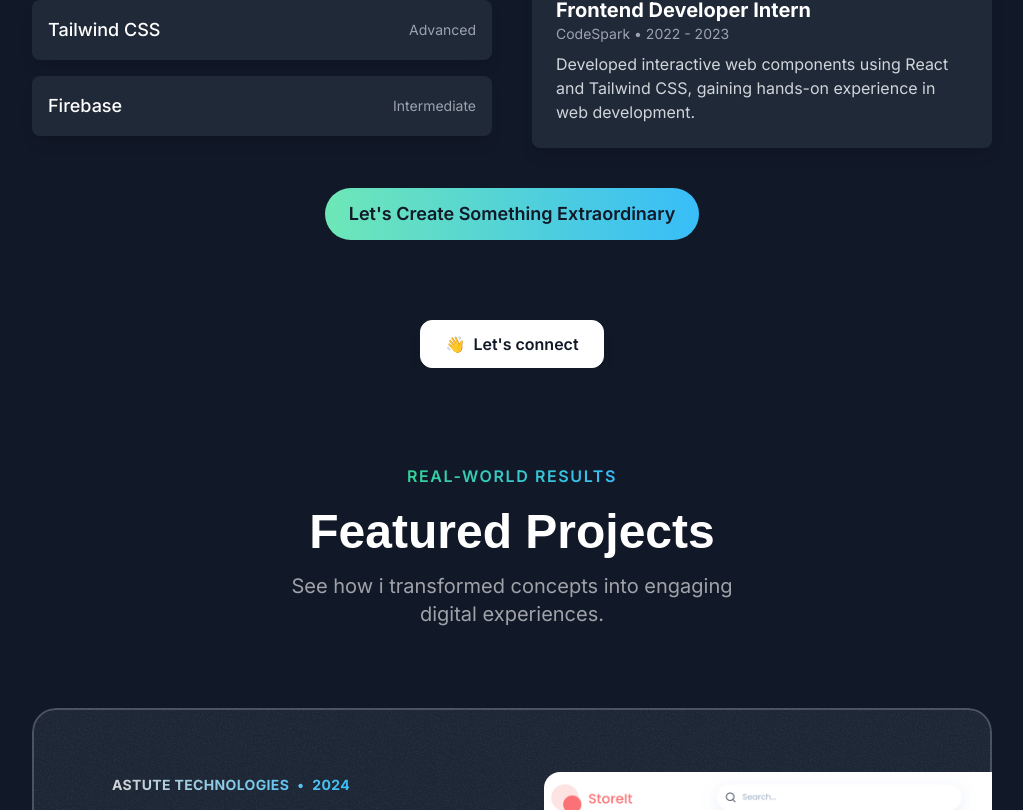
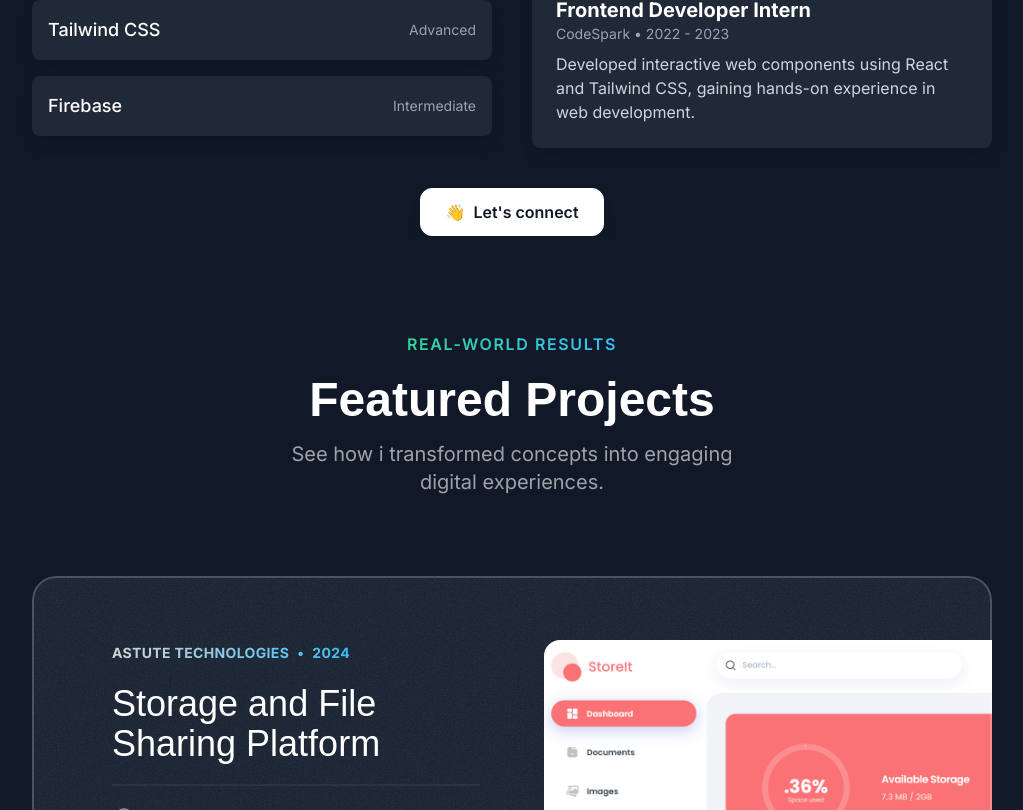
Before and after one commit to igrehanali/portfolio, a Next.js app: page / in a window 1280 px wide. Shown: the part 1570-2380 px from the top of the page, without its empty margins (128-1151 px from the left). Built offline with nearby package versions, Linux system fonts and the light colour scheme; a web font is replaced by a local one.

Commit message:
"Updated ImmersiveAboutMe component, removed MagneticButton, and modified Footer section with new links and styles."

```diff
--- a/src/components/immersive-about-me.tsx
+++ b/src/components/immersive-about-me.tsx
@@ -10,11 +10,14 @@ import { ContactModalComponent } from "./contact-modal";
 import * as THREE from "three";
 
 const ParticleField = ({ count = 5000 }) => {
-  // const points = useRef();
-  const [sphere] = useState(() =>
-    random.inSphere(new Float32Array(count * 3), { radius: 1.5 })
+  const points = useRef<THREE.Points>(null); // Specify the ref type
+
+  const [sphere] = useState<Float32Array>(
+    () =>
+      random.inSphere(new Float32Array(count * 3), {
+        radius: 1.5,
+      }) as Float32Array
   );
-  const points = useRef<THREE.Points>(null); // Specify the ref type
 
   useFrame((state, delta) => {
     if (points.current) {
@@ -25,7 +28,7 @@ const ParticleField = ({ count = 5000 }) => {
 
   return (
     <group rotation={[0, 0, Math.PI / 4]}>
-      <Points ref={points} positions={sphere} stride={4} frustumCulled={false}>
+      <Points ref={points} positions={sphere} stride={3} frustumCulled={false}>
         <PointMaterial
           transparent
           color="#fff"
@@ -46,44 +49,44 @@ const Scene = () => {
   );
 };
 
-const MagneticButton = ({ children }) => {
-  const ref = useRef(null);
-  const x = useMotionValue(0);
-  const y = useMotionValue(0);
+// const MagneticButton = ({ children }) => {
+//   const ref = useRef(null);
+//   const x = useMotionValue(0);
+//   const y = useMotionValue(0);
 
-  const springConfig = { damping: 15, stiffness: 150 };
-  const xSpring = useSpring(x, springConfig);
-  const ySpring = useSpring(y, springConfig);
+//   const springConfig = { damping: 15, stiffness: 150 };
+//   const xSpring = useSpring(x, springConfig);
+//   const ySpring = useSpring(y, springConfig);
 
-  const handleMouse = (e) => {
-    const rect = ref.current.getBoundingClientRect();
-    const centerX = rect.left + rect.width / 2;
-    const centerY = rect.top + rect.height / 2;
-    const distanceX = e.clientX - centerX;
-    const distanceY = e.clientY - centerY;
-    x.set(distanceX / 2);
-    y.set(distanceY / 2);
-  };
+//   const handleMouse = (e) => {
+//     const rect = ref.current.getBoundingClientRect();
+//     const centerX = rect.left + rect.width / 2;
+//     const centerY = rect.top + rect.height / 2;
+//     const distanceX = e.clientX - centerX;
+//     const distanceY = e.clientY - centerY;
+//     x.set(distanceX / 2);
+//     y.set(distanceY / 2);
+//   };
 
-  const resetPosition = () => {
-    x.set(0);
-    y.set(0);
-  };
+//   const resetPosition = () => {
+//     x.set(0);
+//     y.set(0);
+//   };
 
-  return (
-    <motion.button
-      ref={ref}
-      style={{ x: xSpring, y: ySpring }}
-      onMouseMove={handleMouse}
-      onMouseLeave={resetPosition}
-      className="px-6 py-3  bg-gradient-to-r rounded-full text-lg font-semibold from-emerald-300 to-sky-400 text-gray-900"
-      whileHover={{ scale: 1.1 }}
-      whileTap={{ scale: 0.95 }}
-    >
-      {children}
-    </motion.button>
-  );
-};
+//   return (
+//     <motion.button
+//       ref={ref}
+//       style={{ x: xSpring, y: ySpring }}
+//       onMouseMove={handleMouse}
+//       onMouseLeave={resetPosition}
+//       className="px-6 py-3  bg-gradient-to-r rounded-full text-lg font-semibold from-emerald-300 to-sky-400 text-gray-900"
+//       whileHover={{ scale: 1.1 }}
+//       whileTap={{ scale: 0.95 }}
+//     >
+//       {children}
+//     </motion.button>
+//   );
+// };
 
 const skills = [
   { name: "JavaScript", level: "Expert" },
@@ -167,11 +170,11 @@ export function ImmersiveAboutMe() {
             </div>
           </div>
         </div>
-        <footer className="text-center py-10">
+        {/* <footer className="text-center py-10">
           <MagneticButton>
             Let&apos;s Create Something Extraordinary
           </MagneticButton>
-        </footer>
+        </footer> */}
         <div className=" text-center mt-10">
           <ContactModalComponent />
         </div>
--- a/src/sections/Footer.tsx
+++ b/src/sections/Footer.tsx
@@ -7,7 +7,7 @@ const footerLinks = [
   },
   {
     title: "Instagram",
-    href: "#",
+    href: "https://instagram.com/webwithrehan",
   },
   {
     title: "Twitter",
@@ -15,12 +15,12 @@ const footerLinks = [
   },
   {
     title: "LInkedIn",
-    href: "#",
+    href: "https://www.linkedin.com/in/muhammad-rehan-ali-541277263/",
   },
 ];
 export const Footer = () => {
   return (
-    <footer className=" relative -z-10 overflow-x-clip">
+    <footer className=" relative overflow-x-clip">
       <div className=" absolute h-[400px] w-[1600px] bottom-0 left-1/2 -translate-x-1/2 bg-emerald-300/30 [mask-image:radial-gradient(50%_50%_at_bottom_center,black,transparent)] -z-10"></div>
       <div className=" container">
         <div className=" border-t border-white/15 py-6 text-sm flex flex-col items-center gap-8 md:flex-row md:justify-between">
@@ -28,7 +28,8 @@ export const Footer = () => {
           <nav className="flex flex-col items-center gap-8 md:flex-row">
             {footerLinks.map((link) => (
               <a
-                href=""
+                href={link.href}
+                target="blank"
                 key={link.title}
                 className="inline-flex items-center gap-1.5"
               >
```
